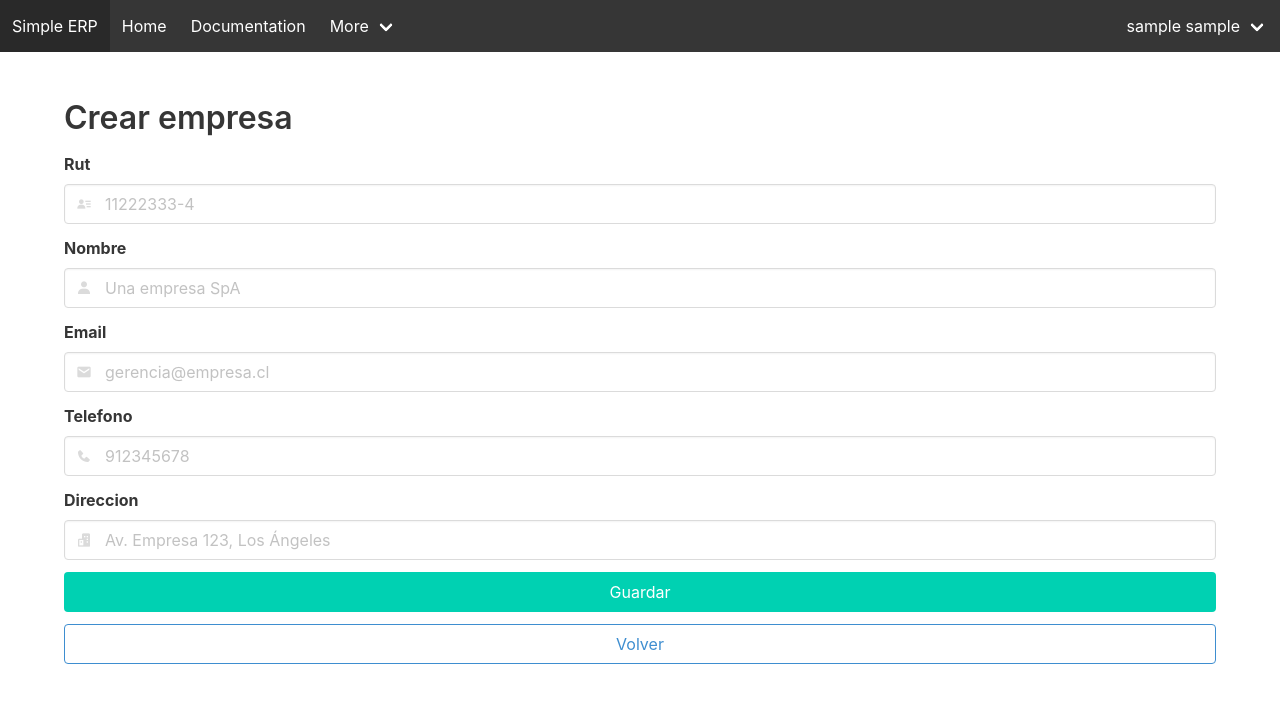
After one commit to tomxscode/simple-erp, a Flask app: page /empresa/crear in a window 1280 px wide. The commit adds this page. Shown: the top 703 px of the page. Run offline with Flask 3, Linux system fonts and the light colour scheme; the visitor is signed in with stand-in values (Sample User, id 1); some libraries are stand-ins or nearby versions.

Commit message:
Creación de empresa

```diff
--- a/forms/__init__.py
+++ b/forms/__init__.py
@@ -15,3 +15,12 @@ class LoginForm(FlaskForm):
   run = StringField('Run', validators=[DataRequired()])
   pin = PasswordField('Pin', validators=[DataRequired(), Length(max=4)])
   submit = SubmitField('Iniciar Sesión')
+
+# Empresas
+class EmpresaForm(FlaskForm):
+  rut = StringField('Rut', validators=[DataRequired()])
+  nombre = StringField('Nombre', validators=[DataRequired()])
+  telefono = StringField('Telefono', validators=[DataRequired()])
+  direccion = StringField('Direccion', validators=[DataRequired()])
+  email = StringField('Email', validators=[DataRequired()])
+  submit = SubmitField('Guardar')
--- a/routes/empresa.py
+++ b/routes/empresa.py
@@ -1,8 +1,8 @@
-from flask import Blueprint, request, jsonify
+from flask import Blueprint, request, jsonify, flash, url_for, redirect, render_template
 from flask_login import current_user, login_required
 from models import db
 from models.Empresa import Empresa
-from flask import render_template
+from forms import EmpresaForm
 
 empresa = Blueprint('empresa', __name__)
 
@@ -88,3 +88,26 @@ def listar():
   # Obtener todas las empresas y paginarlas
   empresas = Empresa.query.paginate(page=pagina, per_page=por_pagina, error_out=False)
   return render_template('empresa/listar.html', empresas=empresas)
+
+@empresa.route('/empresa/crear', methods=['GET', 'POST'])
+@login_required
+def crear():
+  form = EmpresaForm()
+  if form.validate_on_submit():
+    # Comprobar que el rut no esté repetido
+    if Empresa.query.filter_by(rut=form.rut.data).first():
+      flash('Ya existe una empresa con ese rut', 'error')
+      return redirect(url_for('empresa.crear'))
+    # Crear empresa
+    empresa = Empresa(
+      nombre=form.nombre.data,
+      direccion=form.direccion.data,
+      telefono=form.telefono.data,
+      email=form.email.data,
+      rut=form.rut.data
+    )
+    db.session.add(empresa)
+    db.session.commit()
+    flash('Empresa creada correctamente', 'success')
+    return redirect(url_for('empresa.listar'))
+  return render_template('empresa/crear.html', form=form)
--- /dev/null
+++ b/templates/empresa/crear.html
@@ -0,0 +1,69 @@
+{% extends "base.html" %}
+{% block titulo %}Crear empresa{% endblock %}
+
+{% block contenido %}
+<div class="content">
+  <h1>Crear empresa</h1>
+  <form method="post">
+    {{ form.hidden_tag() }}
+
+    <div class="field">
+      {{ form.rut.label(class="label") }}
+      <div class="control has-icons-left">
+        {{ form.rut(class="input", placeholder="11222333-4") }}
+        <span class="icon is-small is-left">
+          <i class='bx bxs-user-detail'></i>
+        </span>
+      </div>
+    </div>
+
+    <div class="field">
+      {{ form.nombre.label(class="label") }}
+      <div class="control has-icons-left">
+        {{ form.nombre(class="input", placeholder="Una empresa SpA") }}
+        <span class="icon is-small is-left">
+          <i class='bx bxs-user'></i>
+        </span>
+      </div>
+    </div>
+
+    <div class="field">
+      {{ form.email.label(class="label") }}
+      <div class="control has-icons-left">
+        {{ form.email(class="input", placeholder="gerencia@empresa.cl") }}
+        <span class="icon is-small is-left">
+          <i class='bx bxs-envelope'></i>
+        </span>
+      </div>
+    </div>
+
+    <div class="field">
+      {{ form.telefono.label(class="label") }}
+      <div class="control has-icons-left">
+        {{ form.telefono(class="input", placeholder="912345678") }}
+        <span class="icon is-small is-left">
+          <i class='bx bxs-phone'></i>
+        </span>
+      </div>
+    </div>
+
+    <div class="field">
+      {{ form.direccion.label(class="label") }}
+      <div class="control has-icons-left">
+        {{ form.direccion(class="input", placeholder="Av. Empresa 123, Los Ángeles") }}
+        <span class="icon is-small is-left">
+          <i class='bx bxs-buildings'></i>
+        </span>
+      </div>
+    </div>
+
+    <div class="field">
+      {{ form.submit(class="button is-fullwidth is-primary") }}
+    </div>
+    <div class="field">
+      <a href="{{ url_for('empresa.listar') }}" class="button is-fullwidth is-info is-outlined">Volver</a>
+    </div>
+
+  </form>
+</div>
+{% endblock %}
```
Also changed, not shown: templates/empresa/listar.html (+7 -4 lines).
